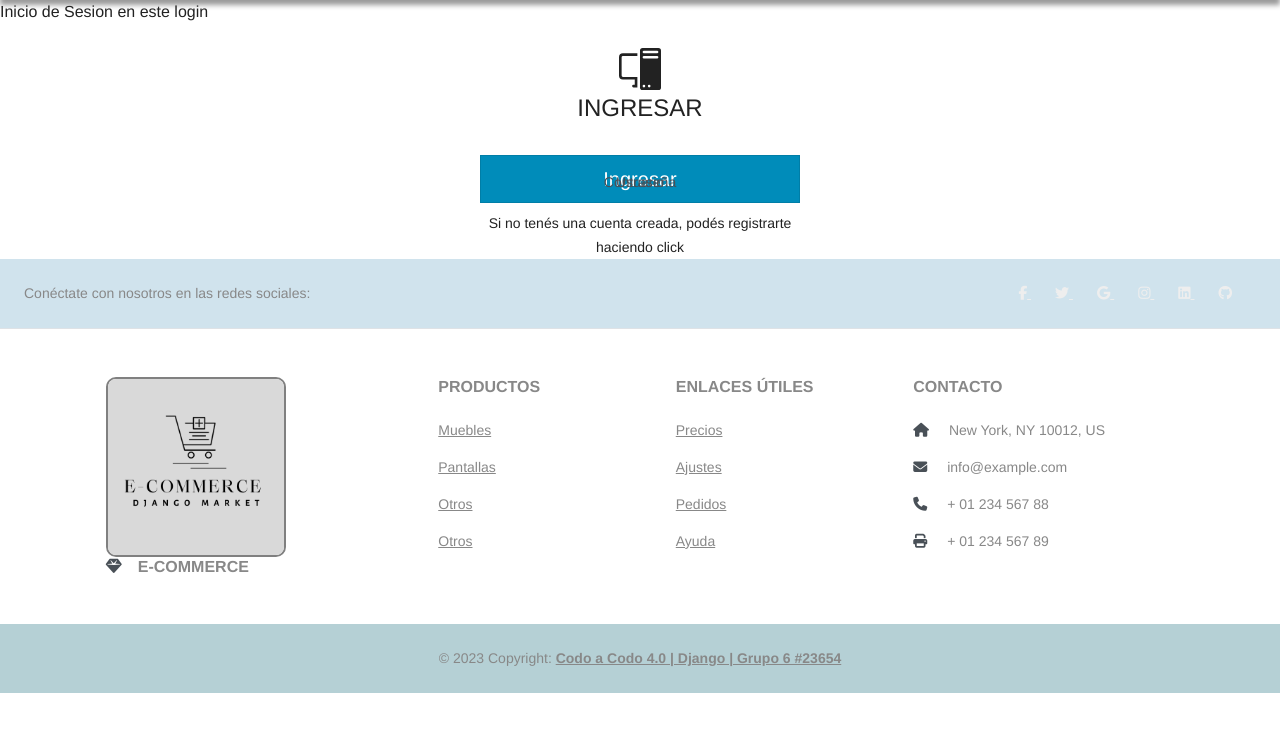
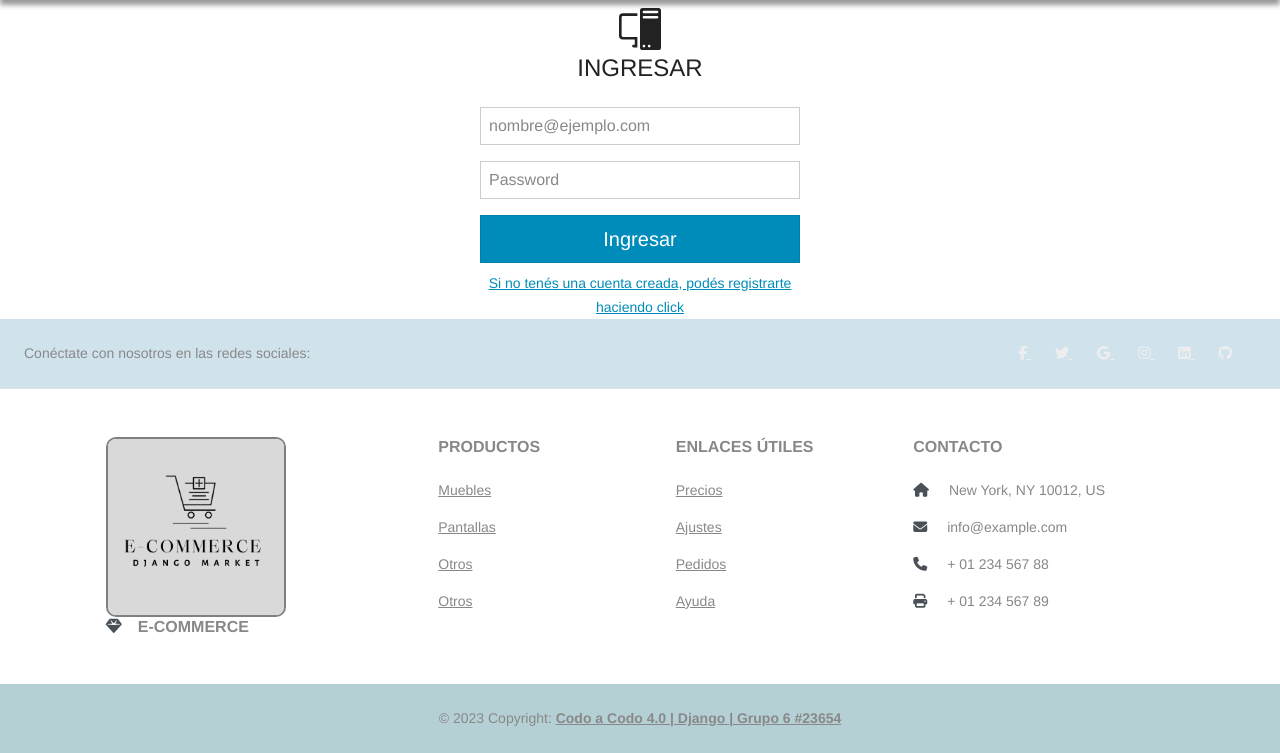
Before and after one commit to DiegoGomezcor4/proyectodjango, a Django app: page /login/ in a window 1280 px wide. Shown: the part 126-879 px from the top of the page. Before the commit the page ends 819 px from the top, so only its background shows below. Run offline with Django 4.2, Linux system fonts and the light colour scheme; some libraries are stand-ins or nearby versions.

Commit message:
Login view and Validations on backend

```diff
--- a/core/forms.py
+++ b/core/forms.py
@@ -1,4 +1,5 @@
 from django import forms
+from django.contrib.auth.forms import AuthenticationForm
 
 
 class ContactForm(forms.Form):
@@ -149,7 +150,7 @@ class AltaUsuarioForm(forms.Form):
     )
 
 
-class loginForm(forms.Form):
+class loginForm(AuthenticationForm):
     email = forms.EmailField(
         required=True,
         max_length=100,
--- a/core/templates/login.html
+++ b/core/templates/login.html
@@ -4,7 +4,7 @@
 <link rel="stylesheet" href="{% static '/css/bootstrap.min.css.map' %}" />
 <link rel="stylesheet" href="{% static '/css/style.css' %}" />
 {% endblock %} {% block content %}
-<p>Inicio de Sesion en este login</p>
+
 
 <main class="d-flex text-center">
   <section class="form-signin col-lg-3 m-auto">
@@ -30,14 +30,13 @@
 
     <form method="POST">
       {% csrf_token %}
+      <div class="mb-3">
+        {{ form.email }}
 
-      <div class="form-floating mb-3">
-        {{ form.username }}
-        <label for="id_username" class="text-secondary">Usuario</label>
       </div>
-      <div class="form-floating mb-4">
+      <div class="mb-3">
         {{ form.password }}
-        <label for="id_password" class="text-secondary">Contraseña</label>
+
       </div>
 
       <div class="message mb-2">
@@ -68,9 +67,9 @@
       <button class="w-100 btn btn-lg btn-primary mb-2" type="submit">
         Ingresar
       </button>
-      <small
+      <a href="{% url 'signup' %}"><small
         >Si no tenés una cuenta creada, podés registrarte haciendo click
-
+      </a>
     </form>
   </section>
 </main>
--- a/core/views.py
+++ b/core/views.py
@@ -1,5 +1,6 @@
 from django.shortcuts import render, redirect
-from .forms import ContactForm, AltaUsuarioForm
+from .forms import ContactForm, AltaUsuarioForm, loginForm
+from django.contrib.auth import login, logout
 from .models import Usuario
 from django.urls import reverse
 
@@ -72,9 +73,24 @@ def signup(request):
     return render(request, "signup.html", context)
 
 
-def login(request):
-    return render(request, "login.html")
+# Validacion del Login
+def login_views(request):
+    if not request.user.is_authenticated:
+        if request.method == "POST":
+            form = loginForm(request, data=request.POST)
+            if form.is_valid():
+                email = form.get_email()
+                login(request, email)
+                return redirect("home")
+            else:
+                return render(request, "login.html")
+        else:
+            return render(request, "login.html", {"form": loginForm})
+    else:
+        return redirect("home")
 
 
-def logout(request):
-    return redirect("/")
+# validacion del logout
+def logout_view(request):
+    logout(request)
+    return redirect("home")
--- a/ecommerce/urls.py
+++ b/ecommerce/urls.py
@@ -16,7 +16,15 @@ Including another URLconf
 """
 from django.contrib import admin
 from django.urls import path
-from core.views import home, contact, product, productos_detalle, signup, login, logout
+from core.views import (
+    home,
+    contact,
+    product,
+    productos_detalle,
+    signup,
+    login_views,
+    logout_view,
+)
 
 
 urlpatterns = [
@@ -31,6 +39,6 @@ urlpatterns = [
         name="productos_detalle",
     ),
     path("signup", signup, name="signup"),
-    path("login/", login, name="login"),
-    path("logout/", logout, name="logout"),
+    path("login/", login_views, name="login"),
+    path("logout/", logout_view, name="logout"),
 ]
```
